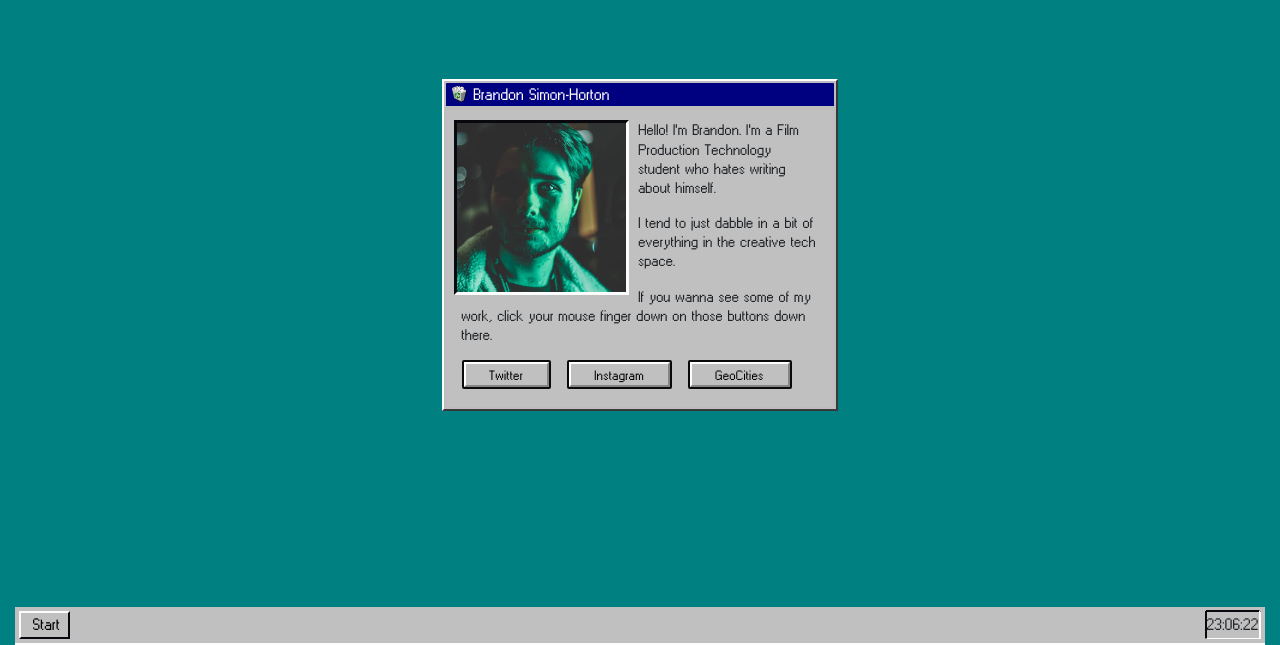
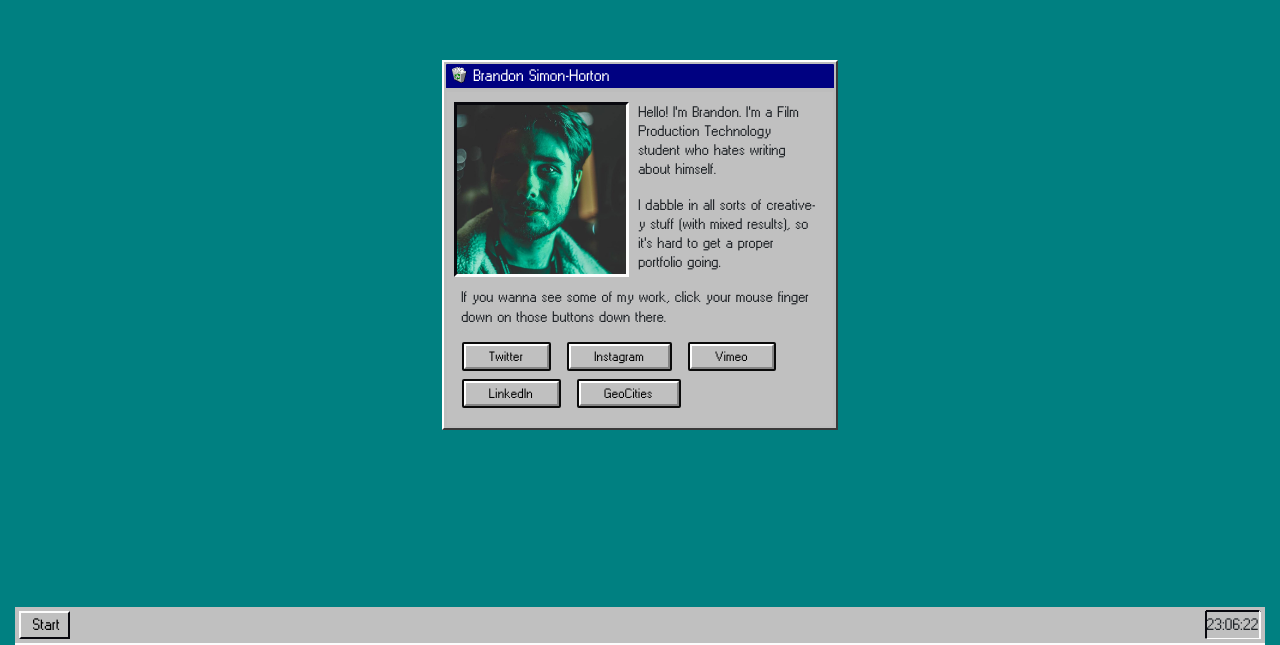
Before and after one commit to brandonshorton/brandonshorton.github.io, a plain HTML site: page index.html in a window 1280 px wide. Shown: the part 155-800 px from the top of the page. Drawn offline with nearby package versions, Linux system fonts and the light colour scheme.

Commit message:
Update index.html

```diff
--- a/index.html
+++ b/index.html
@@ -54,10 +54,12 @@ function checkTime(i) {
 			<img src="img/moi.png" class="float-left recessed-border" style="height:175px;margin-right:10px">
                 <div class="card-block px-2">
                     <p class="card-text">Hello! I'm Brandon. I'm a Film Production Technology student who hates writing about himself.</p>
-					<p class="card-text">I tend to just dabble in a bit of everything in the creative tech space.</p>
+					<p class="card-text">I dabble in all sorts of creative-y stuff (with mixed results), so it's hard to get a proper portfolio going.</p>
 					<p class="card-text">If you wanna see some of my work, click your mouse finger down on those buttons down there.</p>
                     <a href="https://www.twitter.com/brandonsh" target="_blank" class="btn mr-2 mb-2 btn-primary btn-sm border-dark">Twitter</a>
 					<a href="https://www.instagram.com/brandonshorton" target="_blank" class="btn mr-2 mb-2 btn-primary btn-sm border-dark">Instagram</a>
+					<a href="https://vimeo.com/brandonshorton" target="_blank" class="btn mr-2 mb-2 btn-primary btn-sm border-dark">Vimeo</a>
+					<a href="https://www.linkedin.com/in/brandonshorton/" target="_blank" class="btn mr-2 mb-2 btn-primary btn-sm border-dark">LinkedIn</a>
 					<a href="underconstruction/underconstruction.html" target="_blank" class="btn mr-2 mb-2 btn-primary btn-sm border-dark">GeoCities</a>
                 </div>
             </div>
```
